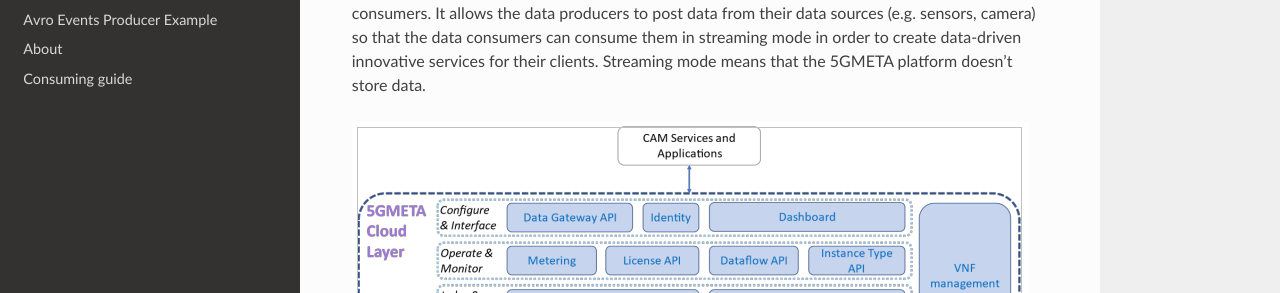
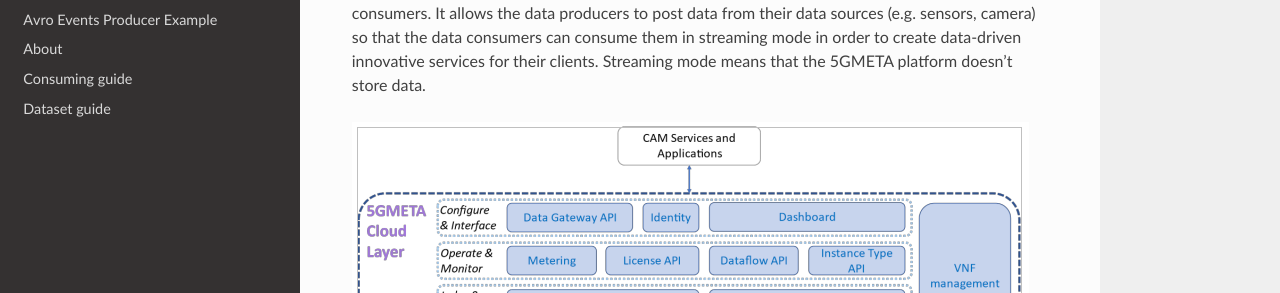
Before and after one commit to jperezcolmenar/5gmeta-dev, an MkDocs documentation site: the page built from docs/index.md, in a window 1280 px wide. Shown: the part 416-709 px from the top of the page. Built offline with MkDocs 1.6.1, drawn with Linux system fonts in a browser that asks for light colours; nearby versions of some CDN libraries.

Commit message:
Update mkdocs.yml

```diff
--- a/mkdocs.yml
+++ b/mkdocs.yml
@@ -8,4 +8,5 @@ nav:
     - Avro Events Producer Example: stream-avro-producer.md
     - About: about.md
     - Consuming guide: consuming-guide.md
+    - Dataset guide: datasets.md
 theme: readthedocs
```
